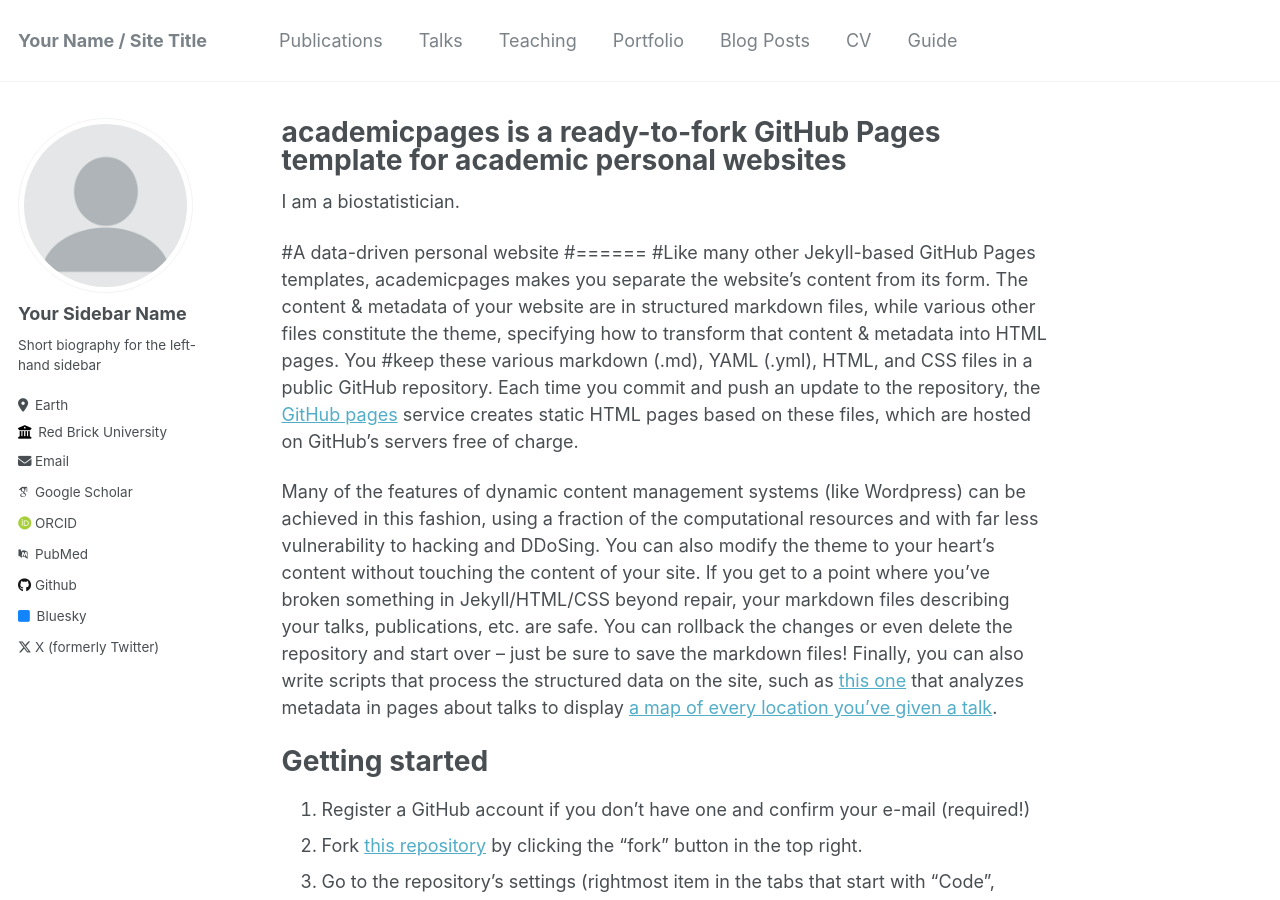
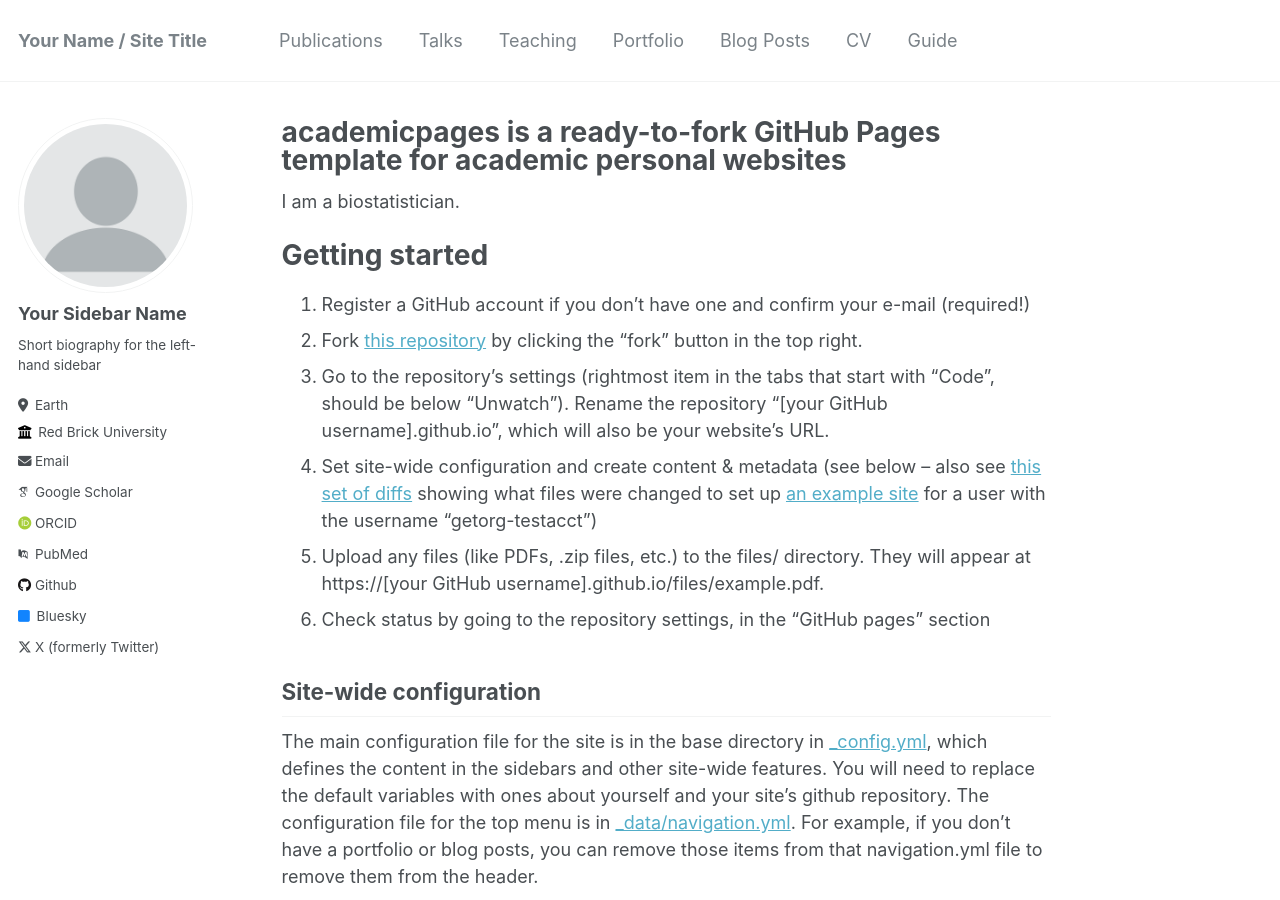
Before and after one commit to dxc1112/dingtiancai, a Jekyll site: the page built from _pages/about.md, in a window 1280 px wide and 900 px high. Built offline with Jekyll 4.4.1, drawn with Linux system fonts in a browser that asks for light colours; some web fonts are replaced.

Commit message:
Update about.md

```diff
--- a/_pages/about.md
+++ b/_pages/about.md
@@ -7,13 +7,6 @@ redirect_from:
   - /about.html
 ---
 I am a biostatistician.
-
-
-#A data-driven personal website
-#======
-#Like many other Jekyll-based GitHub Pages templates, academicpages makes you separate the website's content from its form. The content & metadata of your website are in structured markdown files, while various other files constitute the theme, specifying how to transform that content & metadata into HTML pages. You #keep these various markdown (.md), YAML (.yml), HTML, and CSS files in a public GitHub repository. Each time you commit and push an update to the repository, the [GitHub pages](https://pages.github.com/) service creates static HTML pages based on these files, which are hosted on GitHub's servers free of charge.
-
-Many of the features of dynamic content management systems (like Wordpress) can be achieved in this fashion, using a fraction of the computational resources and with far less vulnerability to hacking and DDoSing. You can also modify the theme to your heart's content without touching the content of your site. If you get to a point where you've broken something in Jekyll/HTML/CSS beyond repair, your markdown files describing your talks, publications, etc. are safe. You can rollback the changes or even delete the repository and start over -- just be sure to save the markdown files! Finally, you can also write scripts that process the structured data on the site, such as [this one](https://github.com/academicpages/academicpages.github.io/blob/master/talkmap.ipynb) that analyzes metadata in pages about talks to display [a map of every location you've given a talk](https://academicpages.github.io/talkmap.html).
 
 Getting started
 ======
```
